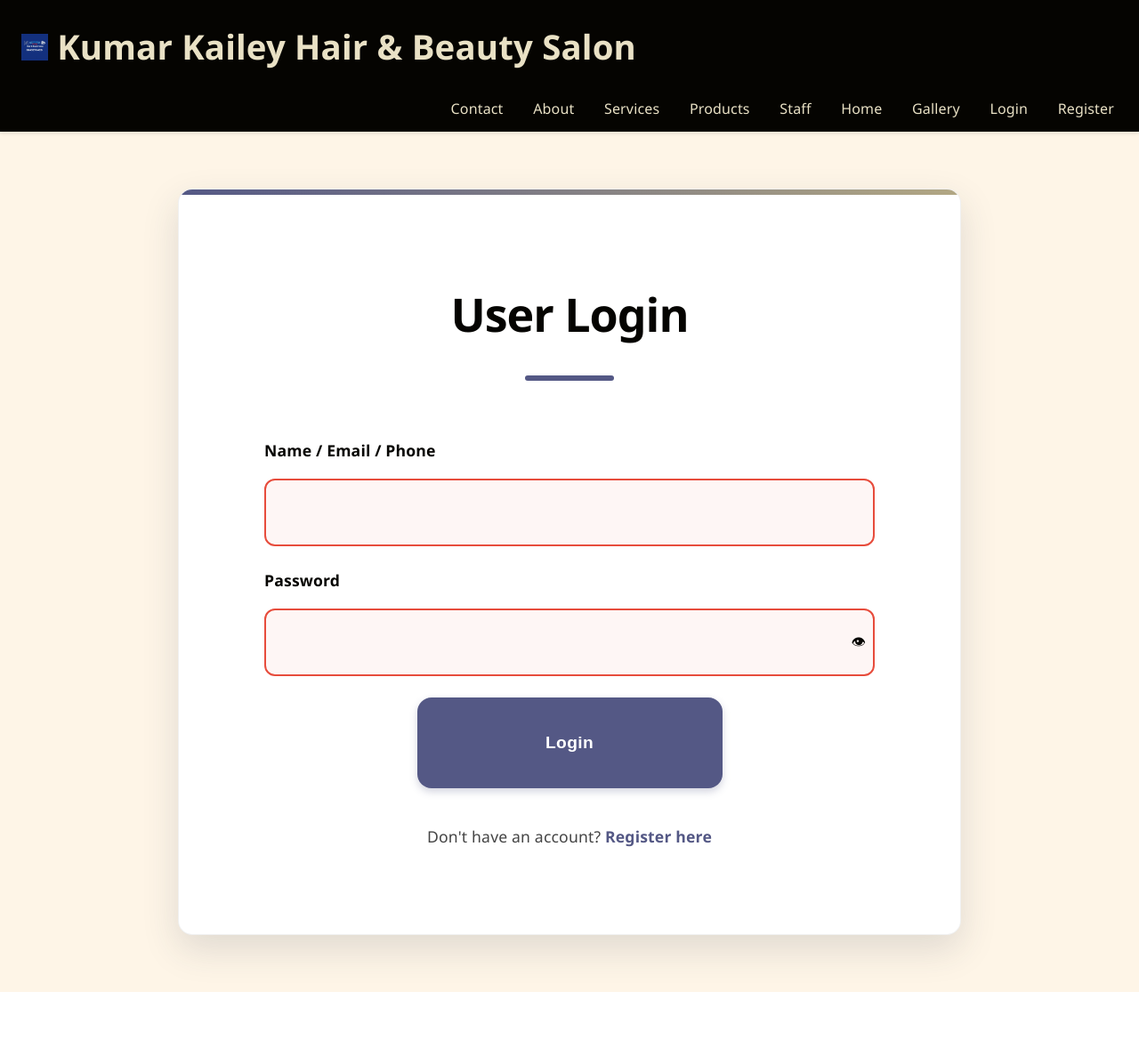
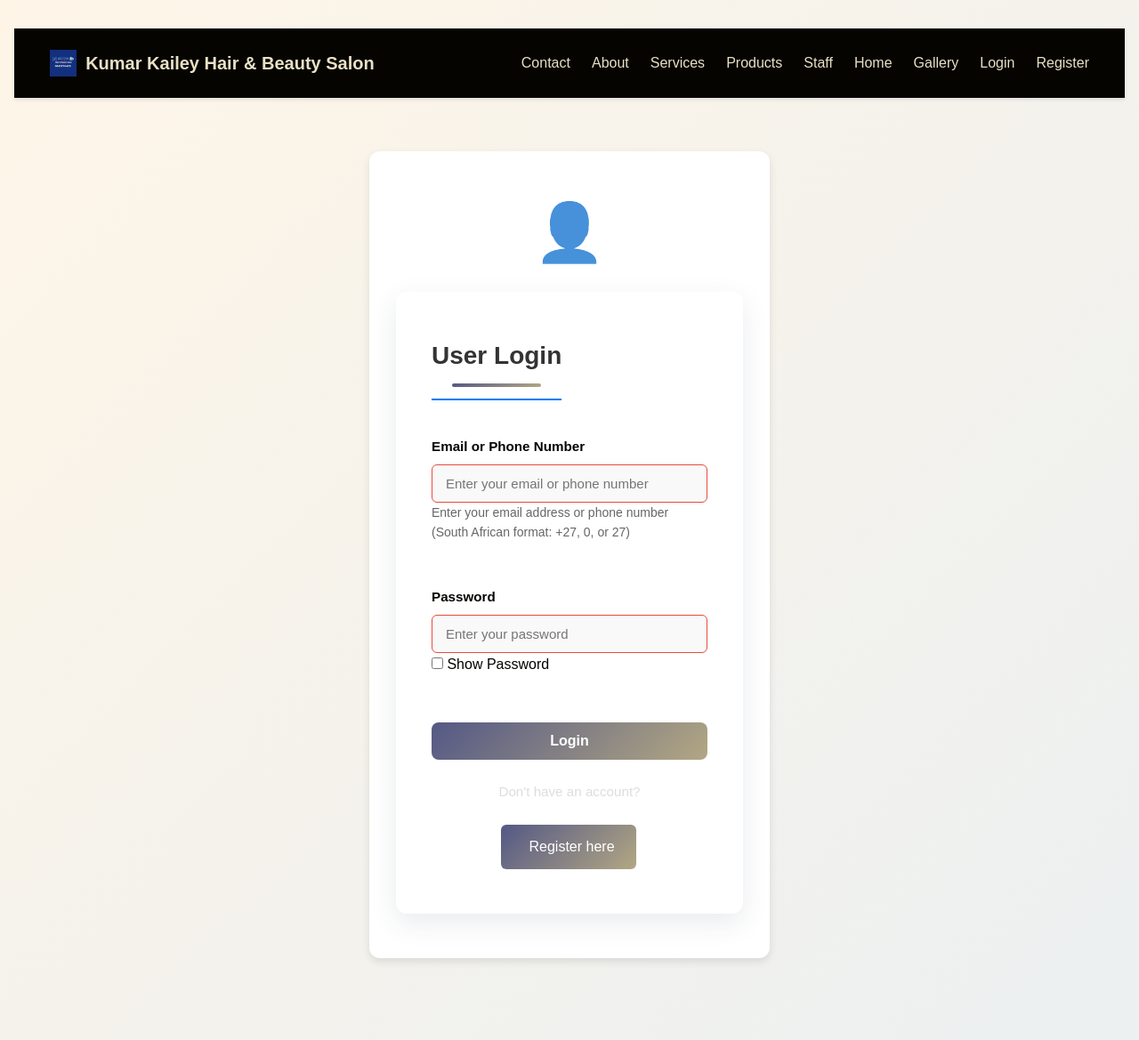
Before and after one commit to qqsas/SalonWebApplication, a PHP site: page /Login.php in a window 1280 px wide. Shown: the whole page at 89% size. Before the commit the page ends 1115 px from the top, so only its background shows below. Run offline with PHP 8.4, Linux system fonts and the light colour scheme.

Commit message:
Add show/hide password for login

```diff
--- a/Project/Login.php
+++ b/Project/Login.php
@@ -5,15 +5,31 @@ include 'header.php';
 $message = '';
 $loginError = '';
 
-// Capture referring page for redirect if not already set
-if (!isset($_SESSION['redirect_after_login']) && isset($_SERVER['HTTP_REFERER'])) {
-    if (strpos($_SERVER['HTTP_REFERER'], 'Login.php') === false) {
+// Handle redirect logic
+if ($_SERVER["REQUEST_METHOD"] != "POST") {
+    // Only set redirect on GET requests (when initially loading the login page)
+    if (isset($_GET['redirect'])) {
+        // If redirect parameter is provided (forced login), use that
+        $_SESSION['redirect_after_login'] = $_GET['redirect'];
+    } elseif (!isset($_SESSION['redirect_after_login']) && isset($_SERVER['HTTP_REFERER'])) {
+        // If no redirect set and we have a referer, check if it's not the login page itself
+        $referer = parse_url($_SERVER['HTTP_REFERER'], PHP_URL_PATH);
+        $current = parse_url($_SERVER['REQUEST_URI'], PHP_URL_PATH);
+
+        if (basename($referer) != basename($current) &&
+            strpos($_SERVER['HTTP_REFERER'], 'Login.php') === false) {
             $_SESSION['redirect_after_login'] = $_SERVER['HTTP_REFERER'];
         }
     }
 
+    // Default fallback if nothing else is set
+    if (!isset($_SESSION['redirect_after_login'])) {
+        $_SESSION['redirect_after_login'] = 'index.php';
+    }
+}
+
 if ($_SERVER["REQUEST_METHOD"] == "POST") {
-    $identifier = trim($_POST["identifier"]); // can be name, email, or phone
+    $identifier = trim($_POST["identifier"]); // can be email or phone only
     $password = $_POST["password"];
 
     if (!$conn) {
@@ -21,10 +37,18 @@ if ($_SERVER["REQUEST_METHOD"] == "POST") {
     }
 
     if (empty($identifier) || empty($password)) {
-        $loginError = "Please enter your name, email, or phone number and password.";
+        $loginError = "Please enter your email or phone number and password.";
     } else {
-        // Generate all acceptable phone number variants
+        // Check if identifier is email or phone number
+        $isEmail = filter_var($identifier, FILTER_VALIDATE_EMAIL);
+        $isPhone = preg_match('/^(\+27|0|27)\d+$/', $identifier);
+
+        if (!$isEmail && !$isPhone) {
+            $loginError = "Please enter a valid email address or phone number.";
+        } else {
+            // Generate phone number variants if it's a phone number
             $numberVariants = [];
+            if ($isPhone) {
                 if (preg_match('/^\+27\d+$/', $identifier)) {
                     $numberVariants[] = $identifier;                     // +27xxxxxxxxx
                     $numberVariants[] = '0' . substr($identifier, 3);    // 0xxxxxxxxx
@@ -35,51 +59,44 @@ if ($_SERVER["REQUEST_METHOD"] == "POST") {
                     $numberVariants[] = '27' . substr($identifier, 1);   // 27xxxxxxxxx
                 } elseif (preg_match('/^27\d+$/', $identifier)) {
                     $numberVariants[] = $identifier;                     // 27xxxxxxxxx
-            $numberVariants[] = '+' . $identifier;               // +27xxxxxxxxx
+                    $numberVariants[] = '+'.$identifier;                 // +27xxxxxxxxx
                     $numberVariants[] = '0' . substr($identifier, 2);    // 0xxxxxxxxx
-        } else {
-            $numberVariants[] = $identifier; // treat as name/email
+                }
             }
 
-        // Prepare SQL with dynamic number placeholders
+            // Prepare SQL query based on identifier type
+            if ($isEmail) {
+                // Search by email only
+                $sql = "SELECT UserID, Name, Email, Number, Password, Role FROM User
+                        WHERE Email = ? LIMIT 1";
+                $stmt = $conn->prepare($sql);
+                if ($stmt) {
+                    $stmt->bind_param("s", $identifier);
+                }
+            } else {
+                // Search by phone number variants
                 $placeholders = implode(',', array_fill(0, count($numberVariants), '?'));
                 $sql = "SELECT UserID, Name, Email, Number, Password, Role FROM User
-                WHERE Name = ? OR Email = ? OR Number IN ($placeholders) LIMIT 1";
+                        WHERE Number IN ($placeholders) LIMIT 1";
                 $stmt = $conn->prepare($sql);
+                if ($stmt) {
+                    $types = str_repeat('s', count($numberVariants));
+                    $stmt->bind_param($types, ...$numberVariants);
+                }
+            }
 
             if ($stmt) {
-            // Bind parameters dynamically
-            $types = str_repeat('s', 2 + count($numberVariants));
-            $params = array_merge([$identifier, $identifier], $numberVariants);
-            $stmt->bind_param($types, ...$params);
                 $stmt->execute();
                 $result = $stmt->get_result();
 
                 if ($row = $result->fetch_assoc()) {
-
-                //  admin login (either plain or hashed)
-                if (
-                    strtolower($row['Email']) === 'admin@gmail.com' &&
-                    strtolower($row['Name']) === 'admin' &&
-                    strtolower($row['Role']) === 'admin' &&
-                    ($password === 'admin123!' || password_verify('admin123!', $row['Password']))
-                ) {
-                    $_SESSION['UserID'] = $row['UserID'];
-                    $_SESSION['Name']   = $row['Name'];
-                    $_SESSION['Role']   = 'admin';
-                    $stmt->close();
-                    $conn->close();
-                    header("Location: admin_dashboard.php");
-                    exit;
-                }
-
-                // Normal user login (hashed)
-                if (password_verify($password, $row['Password']) || $password === $row['Password']) {
+                    // Verify password
+                    if (password_verify($password, $row['Password'])) {
                         $_SESSION['UserID'] = $row['UserID'];
                         $_SESSION['Name']   = $row['Name'];
                         $_SESSION['Role']   = $row['Role'];
 
-                    // Redirect to original page or homepage
+                        // Redirect to stored page or homepage
                         $redirect = $_SESSION['redirect_after_login'] ?? 'index.php';
                         unset($_SESSION['redirect_after_login']);
 
@@ -92,112 +109,68 @@ if ($_SERVER["REQUEST_METHOD"] == "POST") {
                         $loginError = "Invalid password.";
                     }
                 } else {
-                $loginError = "No account found with that name, email, or phone number.";
+                    if ($isEmail) {
+                        $loginError = "No account found with that email address.";
+                    } else {
+                        $loginError = "No account found with that phone number.";
+                    }
                 }
                 $stmt->close();
             } else {
                 $message = "Query failed: " . $conn->error;
             }
         }
+    }
     $conn->close();
 }
 ?>
 
-<!DOCTYPE html>
-<html>
 <head>
     <title>Login</title>
-    <link href="styles2.css" rel="stylesheet">
-    <style>
-        .error {
-            color: hsl(var(--secondary-hue), var(--saturation), 40%);
-            font-size: 0.875rem;
-            margin-top: 0.25rem;
-            display: block;
-            background: hsl(var(--secondary-hue), var(--saturation), 95%);
-            padding: 0.5rem;
-            border-radius: var(--border-radius-sm);
-            border-left: 4px solid var(--secondary-color);
-        }
-    </style>
+    <link href="styles.css" rel="stylesheet">
 </head>
 <body class="bg-light">
 <div class="container">
   <div class="card">
     <div class="card-body">
       <h2>User Login</h2>
+
+      <?php if ($loginError): ?>
+        <div class="error"><?php echo $loginError; ?></div>
+      <?php endif; ?>
+
       <form method="POST" action="">
         <div class="form-group">
-          <label>Name / Email / Phone</label>
+          <label>Email or Phone Number</label>
           <input type="text" name="identifier" class="form-control"
-                 value="<?php echo htmlspecialchars($_POST["identifier"] ?? '') ?>" required>
+                 value="<?php echo htmlspecialchars($_POST["identifier"] ?? '') ?>"
+                 placeholder="Enter your email or phone number" required>
+          <small style="color: #666; font-size: 0.875rem;">
+            Enter your email address or phone number (South African format: +27, 0, or 27)
+          </small>
         </div>
 
         <div class="form-group">
           <label>Password</label>
-          <input type="password" name="password" class="form-control" required>
+          <input type="password" name="password" class="form-control"
+                 placeholder="Enter your password" required>
+                 <input type="checkbox" id="toggleLoginPassword"> Show Password
+
         </div>
 
         <input type="submit" value="Login" class="btn-primary">
       </form>
 
-      <p class="text-center mt-3">Don't have an account? <a href="Register.php">Register here</a></p>
+      <p class="text-center mt-3">Don't have an account? </p>
+      <a href="Register.php" style="margin-left: 25%;">Register here</a>
     </div>
   </div>
 </div>
-</body>
 <script>
-document.addEventListener("DOMContentLoaded", function () {
-  const pass = document.querySelector('input[name="password"]');
-  const id = document.querySelector('input[name="identifier"]');
-  const form = document.querySelector("form");
-
-  // Wrap password input in a relative container
-  const wrapper = document.createElement("div");
-  wrapper.style.position = "relative";
-  pass.parentNode.insertBefore(wrapper, pass);
-  wrapper.appendChild(pass);
-
-  // Create eye icon inside the box
-  const eye = document.createElement("span");
-  eye.textContent = "👁";
-  eye.style.position = "absolute";
-  eye.style.right = "10px";
-  eye.style.top = "50%";
-  eye.style.transform = "translateY(-50%)";
-  eye.style.cursor = "pointer";
-  eye.style.userSelect = "none";
-  wrapper.appendChild(eye);
-
-  eye.addEventListener("click", () => {
-    const isHidden = pass.type === "password";
-    pass.type = isHidden ? "text" : "password";
-    eye.textContent = isHidden ? "🚫" : "👁";
-  });
-
-  // Highlight input while typing
-  [id, pass].forEach((input) => {
-    input.addEventListener("focus", () => input.style.background = "#fff7e6");
-    input.addEventListener("blur", () => input.style.background = "");
-  });
-
-  // Fun greeting in tab title
-  id.addEventListener("input", () => {
-    if (id.value.length > 2) {
-      document.title = "👋 Welcome, " + id.value + "!";
-    } else {
-      document.title = "Login";
-    }
-  });
-
-  // Submit animation
-  form.addEventListener("submit", (e) => {
-    const btn = form.querySelector('input[type="submit"]');
-    btn.value = "Logging in...";
-    btn.style.background = "#28a745";
-    btn.style.transition = "0.3s";
-  });
+document.getElementById('toggleLoginPassword').addEventListener('change', function() {
+    const passwordField = document.querySelector('input[name="password"]');
+    passwordField.type = this.checked ? 'text' : 'password';
 });
 </script>
 
-</html>
+</body>
```
Lines whose indentation alone changed are shown as unchanged.
